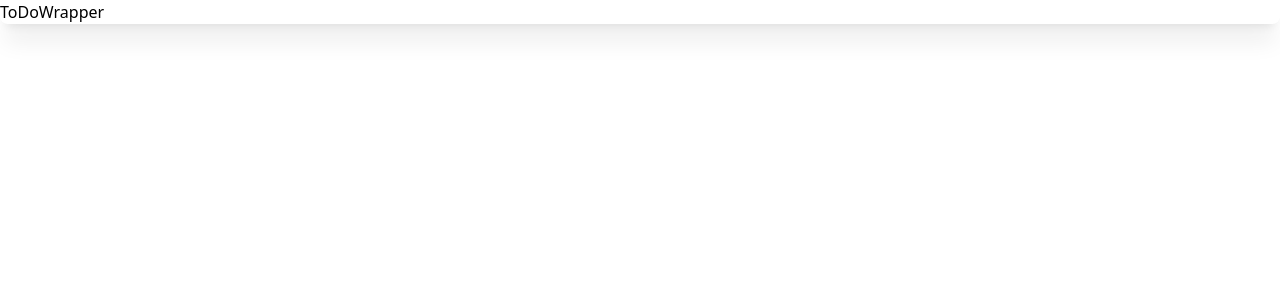
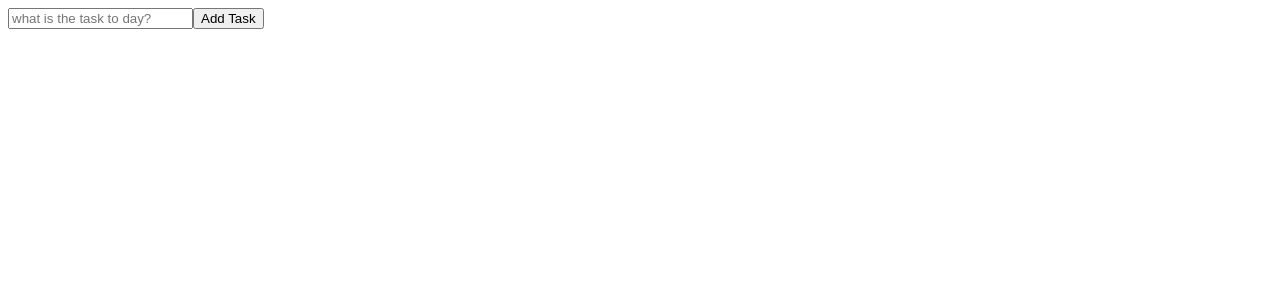
Before and after one commit to FatemehKhaghanpoor/Home-work, a React (Create React App) app: page / in a window 1280 px wide. Shown: the top 300 px of the page. Built offline with nearby package versions, Linux system fonts and the light colour scheme.

Commit message:
make wrapper and form

```diff
--- a/src/App.js
+++ b/src/App.js
@@ -1,8 +1,8 @@
-import Main from "./component/main";
+
 import ToDoWrapper from "./component/todoWrapper";
 
 
-import "./index.css";
+
 
 function App() {
   return (
@@ -10,9 +10,9 @@ function App() {
 
 
 
-        <div className="  border-slate-400 rounded-lg shadow-xl   ">
+
           <ToDoWrapper/>
-        </div>
+
 
 
     </div>
--- a/src/component/main/index.jsx
+++ /dev/null
@@ -1,54 +0,0 @@
-import React, {useState } from "react";
-
-const Main = () => {
-  const [newItem , setNewItem]= useState();
-  const [items, setItems]= useState([]);
-
-  const addItem=()=>{
-    if(!newItem ){
-      alert("add new item");
-      return
-    }
-    const item ={
-      id: Math.floor(Math.random()*100) ,
-      value:newItem
-    };
-    setItems(oldlist => [item ,...oldlist]);
-    setNewItem("");
-    console.log(items);
-
-
-  }
-  const deletItem =(id)=>{
-const newArray =items.filter(item => item.id !==id)
-setItems(newArray);
-  }
-  const editItem =(id)=>{
-  console.log(id);
-
-  }
-  return (
-   <div>
-    <div className="justify-self-center " >
-      <input type="text"
-      placeholder="add an item"
-      value={newItem}
-      onChange={e =>setNewItem(e.target.value)}
-       />
-       <button onClick={()=>{addItem()}}>add</button>
-    </div>
-    <div className="justify-self-center ">
-      <ul>
-        {items.map((item)=>{
-          return(
-            <li key={item.id}>{item.value} <button onClick={()=>deletItem(item.id)}>deletItem</button>
-            <button onClick={()=>editItem(item.id)}>editItem</button>
-            </li>
-          )
-        })}
-      </ul>
-    </div>
-   </div>
-  );
-};
-export default Main;
--- a/src/component/todoForm/index.jsx
+++ b/src/component/todoForm/index.jsx
@@ -1,7 +1,19 @@
-import React from 'react'
+import React, { useState } from 'react'
+import Button from '../botton'
+
 
 const ToDoForm = () => {
+    const [value , setValue]= useState("");
+    const handleSubmit= (e)=>{
+        e.preventDefault();
+        console.log(value);
+
+    }
   return (
+    <form onSubmit={handleSubmit}>
+    <input type="text" placeholder='what is the task to day?' onChange={(e)=>{setValue(e.target.value) }} />
+    <Button  title={"Add Task"}/>
+</form>
 
   )
 }
--- a/src/component/todoWrapper/index.jsx
+++ b/src/component/todoWrapper/index.jsx
@@ -1,10 +1,14 @@
-import React from 'react'
+import React, { useState } from 'react'
+import ToDoForm from '../todoForm';
 
-const ToDoWrapper
- = () => {
+const ToDoWrapper= () => {
+    const [ todos , setTodos]=useState([]);
+    const addTodo=(todo)=>{
+        setTodos([{id:Math.random(),task:todo ,completed:false ,editing:false},...todos])
+    }
   return (
-    <div>ToDoWrapper
-
+    <div>
+        <ToDoForm addTodo={addTodo}/>
     </div>
   )
 }
```
Also changed, not shown: src/component/botton/index.jsx (renamed from src/component/Button/index.jsx).
